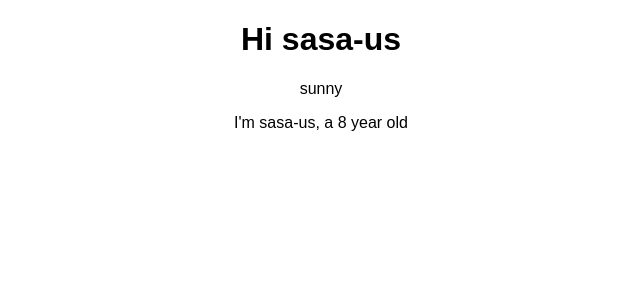
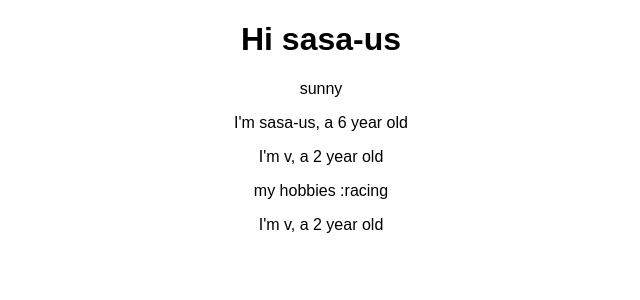
Before and after one commit to sasa-us/React-practice, a React (Create React App) app in the folder react-complete-guide/: page / in a window 1280 px wide. Shown: the top 300 px of the page, without its empty margins (319-959 px from the left). Built offline with nearby package versions, Linux system fonts and the light colour scheme.

Commit message:
props and props.children

```diff
--- a/react-complete-guide/src/App.js
+++ b/react-complete-guide/src/App.js
@@ -9,7 +9,9 @@ class App extends Component {
       <div className="App">
         <h1>Hi sasa-us</h1>
         <p>sunny</p>
-        <Person />
+        <Person name="sasa-us" age="6"/>
+        <Person name="v" age="2"> my hobbies :racing </Person>
+        <Person name="v" age="2"/>
       </div>
     );
   }
--- a/react-complete-guide/src/Person/Person.js
+++ b/react-complete-guide/src/Person/Person.js
@@ -1,8 +1,14 @@
 import React from 'react';
 
-const person = () => {
+const person = (props) => {
     return (
-        <p>I'm sasa-us, a { Math.floor(Math.random() * 10) } year old  </p>
+        <div>
+
+            <p>I'm {props.name}, a { props.age } year old  </p>
+    <span>{props.children}</span>
+
+        </div>
+
     );
 }
 
```
Also changed, not shown: 1 other file (tests, documents, lock files or other folders).
